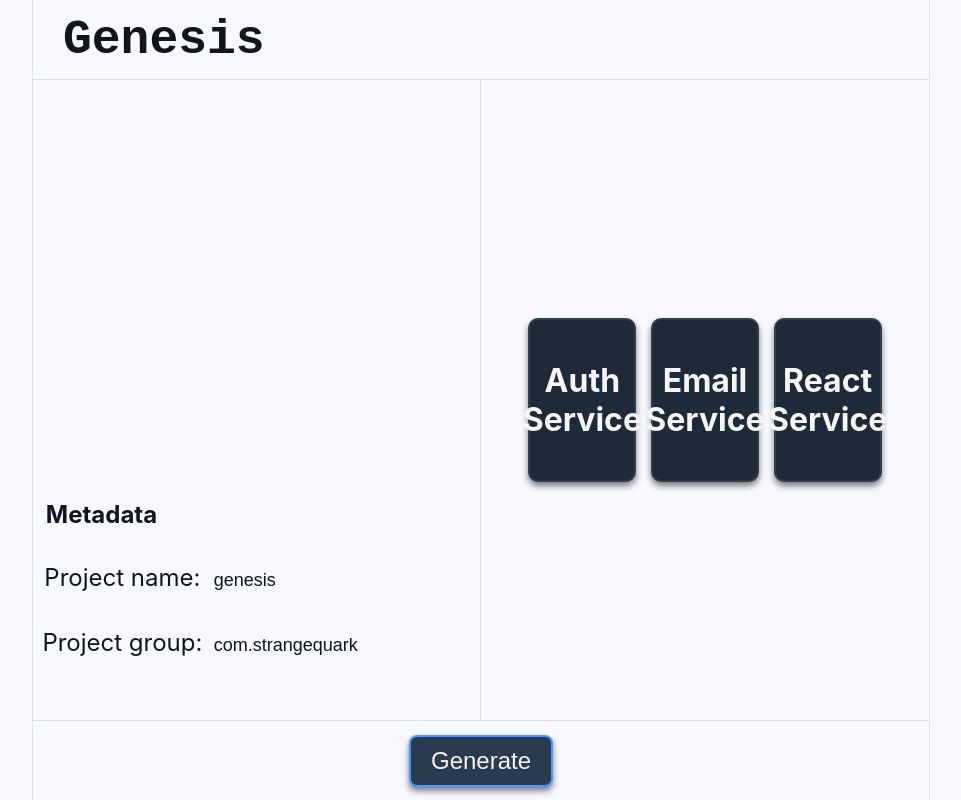
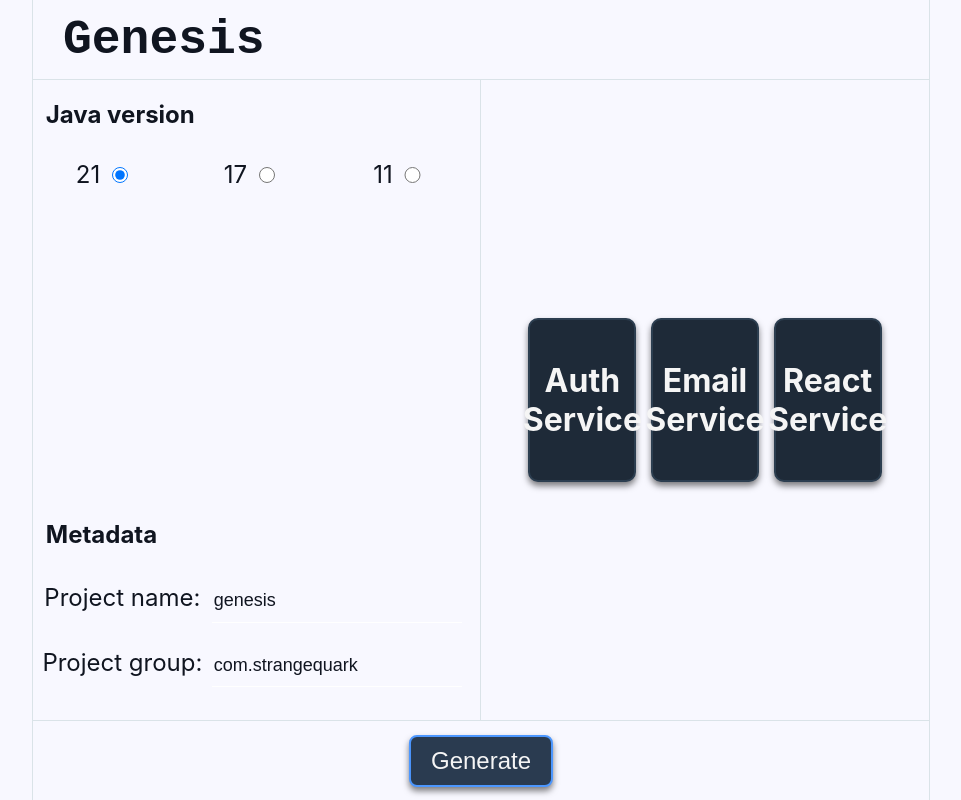
Before and after one commit to StrangeQuark/msinit, a React (Create React App) app in the folder reactservice/: page / in a window 1280 px wide. Shown: the whole page, without its empty margins (159-1120 px from the left). Built offline with nearby package versions, Linux system fonts and the light colour scheme.

Commit message:
Add Java Version selection to Configuration Container, minor CSS changes

```diff
--- a/reactservice/src/components/ConfigurationContainer.js
+++ b/reactservice/src/components/ConfigurationContainer.js
@@ -22,16 +22,32 @@ const ConfigurationContainer = ({projectUtil}) => {
 
     return(
         <div id="configurationContainer" className="configurationContainer">
-            <div></div>
-            <div></div>
-            <div id="bottom-config-div">
-                <h2>Metadata</h2>
+            <div id="top-config-div" className="topConfigDiv">
+              <h2>Java version</h2>
 
-                <label>Project name:</label>
-                <input value={projectUtil.projectName} spellCheck="false" onInput={handleNameInputChange} />
+              <label>
+                  21<input type="radio" name="option" value="21" onChange={(e) => projectUtil.setJavaVersion(e.target.value)} checked={projectUtil.javaVersion === '21'} />
+              </label>
+              <label>
+                  17<input type="radio" name="option" value="17" onChange={(e) => projectUtil.setJavaVersion(e.target.value)} checked={projectUtil.javaVersion === '17'}/>
+              </label>
+              <label>
+                  11<input type="radio" name="option" value="11" onChange={(e) => projectUtil.setJavaVersion(e.target.value)} checked={projectUtil.javaVersion === '11'}/>
+              </label>
+            </div>
 
-                <label>Project group:</label>
-                <input value={projectUtil.projectGroup} spellCheck="false" onInput={handleGroupInputChange}/>
+            <div>
+
+            </div>
+
+            <div id="bottom-config-div" className="bottomConfigDiv">
+              <h2>Metadata</h2>
+
+              <label>Project name:</label>
+              <input value={projectUtil.projectName} spellCheck="false" onInput={handleNameInputChange} />
+
+              <label>Project group:</label>
+              <input value={projectUtil.projectGroup} spellCheck="false" onInput={handleGroupInputChange}/>
             </div>
         </div>
     )
--- a/reactservice/src/components/css/ConfigurationContainer.css
+++ b/reactservice/src/components/css/ConfigurationContainer.css
@@ -12,7 +12,20 @@
     height: 5vh;
 }
 
-.configurationContainer label {
+.topConfigDiv label {
+    padding-bottom: 4vh;
+    display: inline-block;
+    text-align: center;
+    font-size: x-large;
+    width: 33%;
+}
+
+.topConfigDiv input {
+    width: 20%;
+    height: 2vh;
+}
+
+.bottomConfigDiv label {
     padding-bottom: 4vh;
     display: inline-block;
     text-align: center;
@@ -20,7 +33,7 @@
     width: 40%;
 }
 
-.configurationContainer input {
+.bottomConfigDiv input {
     display: inline-block;
     width: 55%;
     height: 5vh;
--- a/reactservice/src/pages/Home.js
+++ b/reactservice/src/pages/Home.js
@@ -7,12 +7,15 @@ import Footer from '../components/Footer';
 function Home() {
     const[projectName, setProjectName] = useState('genesis')
     const[projectGroup, setProjectGroup] = useState("com.strangequark")
+    const[javaVersion, setJavaVersion] = useState('21')
 
     const projectUtil = {
         projectName,
         setProjectName,
         projectGroup,
-        setProjectGroup
+        setProjectGroup,
+        javaVersion,
+        setJavaVersion
     }
 
     const authService = {
@@ -60,6 +63,7 @@ function Home() {
     const items = [authService, emailService, reactService]
 
     async function generate() {
+        console.log(javaVersion)
         const repositories = []
 
         for(const item of items)
```
